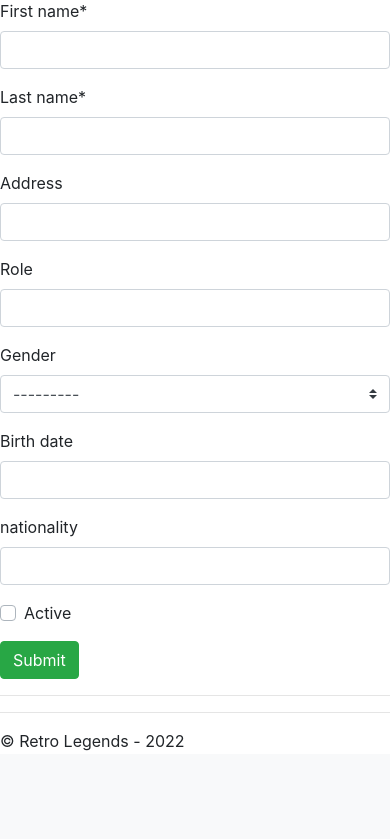
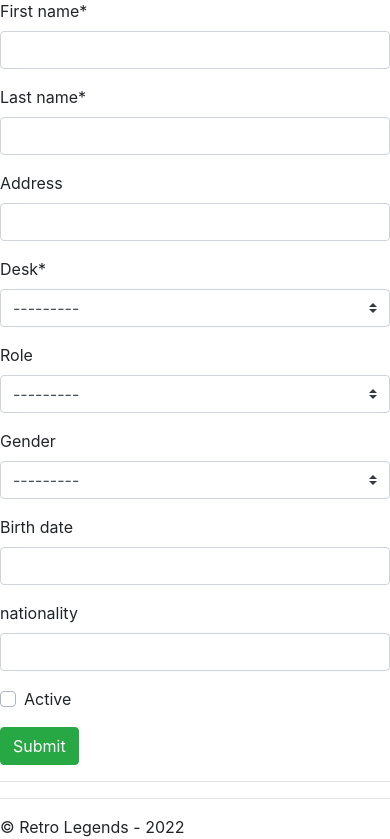
Before and after one commit to Retro-Legends/elSpaco, a Django app: page /create-employee/ in a window 390 px wide. Shown: the part 90-929 px from the top of the page. Before the commit the page ends 841 px from the top, so only its background shows below. Run offline with Django 4.2, Linux system fonts and the light colour scheme; data comes from the database, SQL or seed files in the repository; both versions use the stored data as it was after the commit; some libraries are stand-ins or nearby versions.

Commit message:
modificare/adaugare in modele, forms

```diff
--- a/space/admin.py
+++ b/space/admin.py
@@ -1,5 +1,6 @@
 from django.contrib import admin
 
-from .models import Cladire
+from .models import Cladire, Remote
 
 admin.site.register(Cladire)
+admin.site.register(Remote)
--- a/space/forms.py
+++ b/space/forms.py
@@ -1,8 +1,8 @@
-from dataclasses import fields
+from dataclasses import field, fields
 from django import forms
 from django.forms import ModelForm, TextInput, EmailInput, CheckboxInput, DateInput, DateField, BooleanField
 from .models import Cladire, Office, Desk, Employee, Remote
-from django.utils.translation import ugettext_lazy as _
+# from django.utils.translation import ugettext_lazy as _
 
 from crispy_forms.helper import FormHelper
 from crispy_forms.layout import Layout, Div, Submit, HTML, Button, Row, Field, Column
@@ -115,7 +115,7 @@ class EmployeeForm(ModelForm):
     class Meta:
         model = Employee
         fields = ('firstName', 'lastName', 'role', 'gender',
-                  'birthDate', 'nationality', 'address', 'isActive')
+                  'birthDate', 'nationality', 'address', 'desk',  'isActive')
         labels = {
             'firstName': ('First name'),
             'lastName': ('Last name'),
@@ -124,6 +124,7 @@ class EmployeeForm(ModelForm):
             'birthDate': ('Birth date'),
             'nationality': ('nationality'),
             'address': ('Address'),
+            'desk': ('Desk'),
             'isActive': ('Active')
         }
 
@@ -139,6 +140,7 @@ class EmployeeForm(ModelForm):
             Field('birthDate'),
             Field('nationality'),
             Field('address'),
+            Field('desk'),
             Field('isActive'),
             Submit('submit', 'Submit obiect', css_class='btn-success')
         )
@@ -148,12 +150,14 @@ class EmployeeForm(ModelForm):
 class RemoteForm(ModelForm):
     class Meta:
         model = Remote
-        fields = ('employee', 'startDate', 'duration', 'isApproved')
+        fields = ('employee', 'startDate', 'duration',
+                  'isApproved', 'approvedBy')
         labels = {
             'employee': ('Employee'),
             'startDate': ('Start Date'),
             'duration': ('Duration'),
-            'isApproved': ('Approved')
+            'isApproved': ('Approved'),
+            'approvedBy': ('Approved By')
         }
 
     @property
@@ -165,6 +169,7 @@ class RemoteForm(ModelForm):
             Field('startDate'),
             Field('duration'),
             Field('isApproved'),
+            Field('approvedBy')
 
         )
         return helper
--- a/space/models.py
+++ b/space/models.py
@@ -1,3 +1,4 @@
+from secrets import choice
 from django.db import models
 from django.forms import CharField, DateTimeField
 import uuid
@@ -39,7 +40,6 @@ class Desk(models.Model):
     lengthDesk = models.IntegerField(null=True, blank=True)
     widthDesk = models.IntegerField(null=True, blank=True)
     isOccupied = models.BooleanField()
-    # occupiedBy=
 
 
 class Employee(models.Model):
@@ -48,12 +48,20 @@ class Employee(models.Model):
         ('FEMALE', 'Female'),
         ('NONBINARY', 'Nonbinary'),
     ]
+
+    ROLES = [
+        ('ADMIN', 'Admin'),
+        ('OFFICEADMIN', 'Ofice Admin'),
+        ('USER', 'User'),
+    ]
     idEmployee = models.AutoField(primary_key=True)
     firstName = models.CharField(max_length=50, null=False, blank=False)
     lastName = models.CharField(max_length=50, null=False, blank=False)
-    role = models.CharField(max_length=50, null=True, blank=True)
+    role = models.CharField(
+        max_length=50, choices=ROLES, null=True, blank=True)
     gender = models.CharField(
         max_length=20, choices=STATUS, null=True, blank=True)
+    desk = models.ForeignKey('Desk', on_delete=models.CASCADE)
     birthDate = models.DateField(null=True, blank=True)
     nationality = models.CharField(max_length=50, null=True, blank=True)
     address = models.CharField(max_length=200, null=True, blank=True)
@@ -69,4 +77,4 @@ class Remote(models.Model):
     startDate = models.DateField(null=True, blank=True)
     duration = models.IntegerField(null=True, blank=True)
     isApproved = models.BooleanField()
-    # approvedBy=
+    approvedBy = models.CharField(max_length=30, choices=Employee.ROLES)
--- a/space/templates/space/employee_form.html
+++ b/space/templates/space/employee_form.html
@@ -19,8 +19,11 @@
     </div>
   </div>
   <div class="form-row">
-    <div class="form-group col-md-6 mb-0">
+    <div class="form-group col-md-4 mb-0">
       {{ form.address|as_crispy_field }}
+    </div>
+    <div class="form-group col-md-2 mb-0">
+      {{ form.desk|as_crispy_field }}
     </div>
   </div>
       <div class="form-row">
--- a/space/templates/space/remote_form.html
+++ b/space/templates/space/remote_form.html
@@ -26,6 +26,9 @@
         <div class="form-group col-md-3 mb-0">
             {{ form.isApproved|as_crispy_field }}
         </div>
+        <div class="form-group col-md-3 mb-0">
+          {{ form.approvedBy|as_crispy_field }}
+      </div>
 
     </div>
         <input type="submit" class="btn btn-success">
```
Also changed, not shown: requirements.txt (+5 -37 lines), db.sqlite3, space/migrations/0008_alter_employee_role.py (added), space/migrations/0009_employee_desk.py (added), space/migrations/0010_remote_approvedby.py (added).
